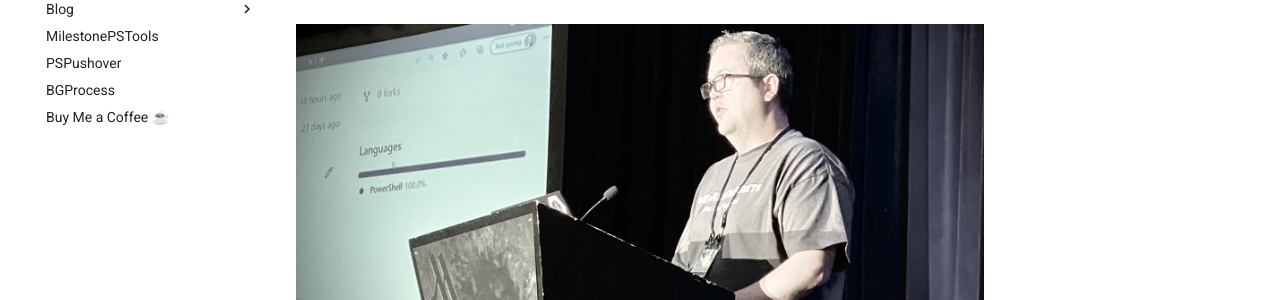
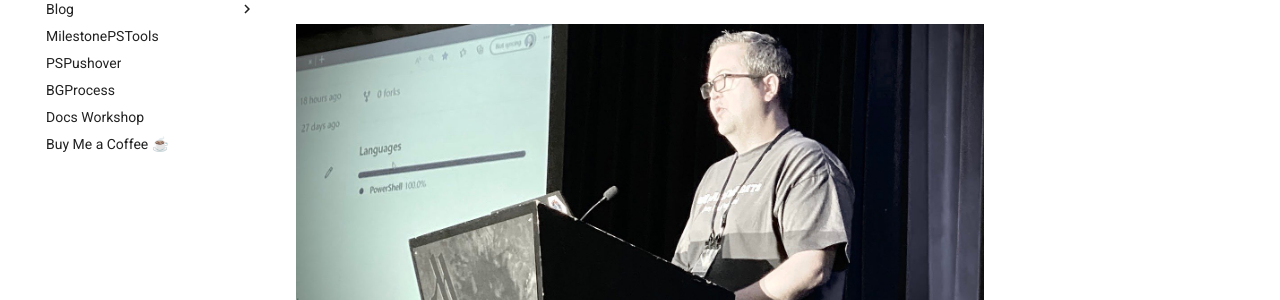
Before and after one commit to joshooaj/joshooaj.github.io, an MkDocs documentation site: the page built from docs/index.md, in a window 1280 px wide. Shown: the part 156-456 px from the top of the page. Built offline with MkDocs 1.6.1 and Material for MkDocs 9.7.7, drawn with Linux system fonts in a browser that asks for light colours; plug-ins that fetch from the network failed and are left out; comment, search, counter and statistics services are not loaded.

Commit message:
Add docs workshop to nav

```diff
--- a/mkdocs.yml
+++ b/mkdocs.yml
@@ -14,7 +14,8 @@ nav:
     - blog/index.md
   - MilestonePSTools: https://www.milestonepstools.com
   - PSPushover: https://www.joshooaj.com/PSPushover/
-  - BGProcess: https://www.joshooaj.com/BGProcess
+  - BGProcess: https://www.joshooaj.com/BGProcess/
+  - Docs Workshop: https://www.joshooaj.com/docs-workshop/
   - Buy Me a Coffee ☕️: https://www.buymeacoffee.com/joshooaj
 
 theme:
```
